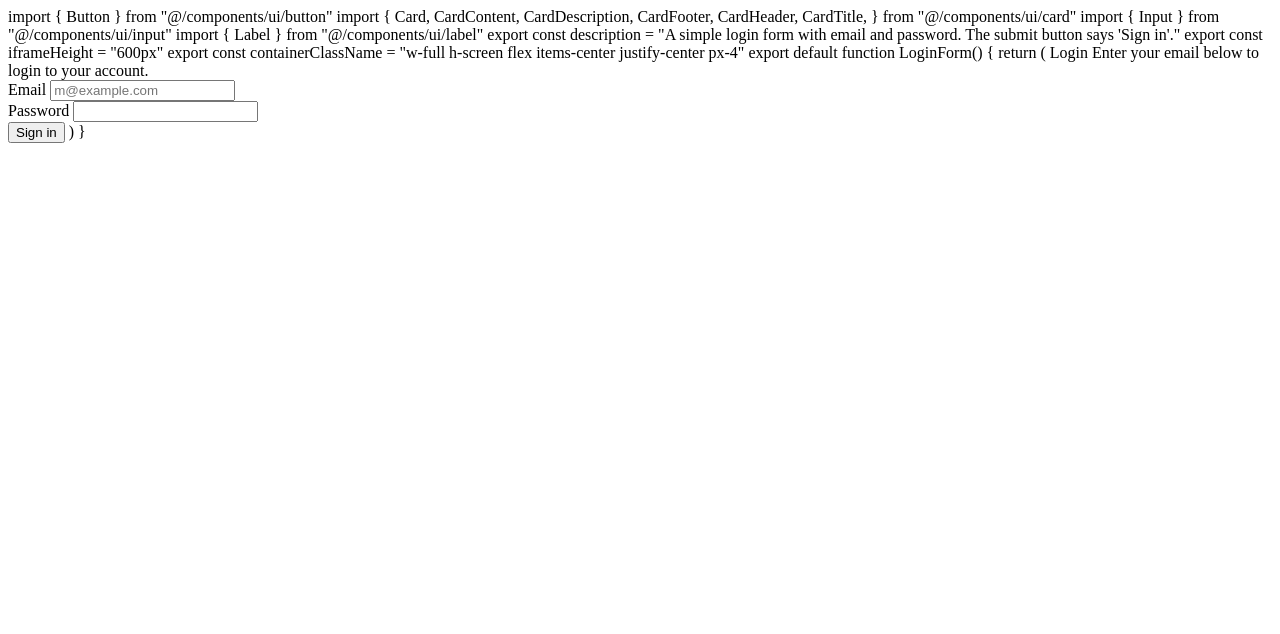
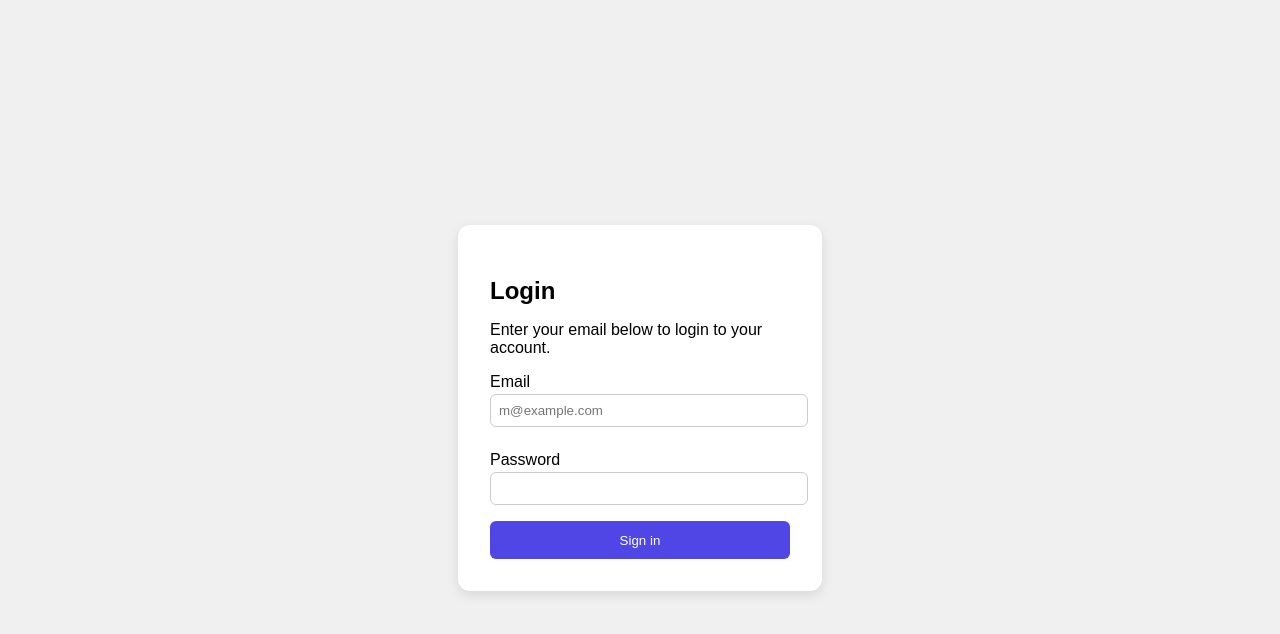
Before and after one commit to Govenn/Netffest, a plain HTML site: page index.html in a window 1280 px wide. Drawn offline with Linux system fonts and the light colour scheme.

Commit message:
Replace React login form with HTML form

```diff
--- a/index.html
+++ b/index.html
@@ -1,45 +1,43 @@
-import { Button } from "@/components/ui/button"
-import {
-  Card,
-  CardContent,
-  CardDescription,
-  CardFooter,
-  CardHeader,
-  CardTitle,
-} from "@/components/ui/card"
-import { Input } from "@/components/ui/input"
-import { Label } from "@/components/ui/label"
-
-export const description =
-  "A simple login form with email and password. The submit button says 'Sign in'."
-
-export const iframeHeight = "600px"
-
-export const containerClassName =
-  "w-full h-screen flex items-center justify-center px-4"
-
-export default function LoginForm() {
-  return (
-    <Card className="w-full max-w-sm">
-      <CardHeader>
-        <CardTitle className="text-2xl">Login</CardTitle>
-        <CardDescription>
-          Enter your email below to login to your account.
-        </CardDescription>
-      </CardHeader>
-      <CardContent className="grid gap-4">
-        <div className="grid gap-2">
-          <Label htmlFor="email">Email</Label>
-          <Input id="email" type="email" placeholder="m@example.com" required />
-        </div>
-        <div className="grid gap-2">
-          <Label htmlFor="password">Password</Label>
-          <Input id="password" type="password" required />
-        </div>
-      </CardContent>
-      <CardFooter>
-        <Button className="w-full">Sign in</Button>
-      </CardFooter>
-    </Card>
-  )
-}
+<!DOCTYPE html>
+<html lang="en">
+<head>
+  <meta charset="UTF-8">
+  <meta name="viewport" content="width=device-width, initial-scale=1.0">
+  <title>Login</title>
+  <style>
+    body {
+      display: flex;
+      justify-content: center;
+      align-items: center;
+      height: 100vh;
+      font-family: sans-serif;
+      background: #f0f0f0;
+    }
+    .card {
+      background: white;
+      padding: 2rem;
+      border-radius: 12px;
+      box-shadow: 0 4px 12px rgba(0,0,0,0.1);
+      width: 300px;
+    }
+    .card h2 { margin-bottom: 0.5rem; }
+    .card label { display: block; margin: 0.5rem 0 0.2rem; }
+    .card input { width: 100%; padding: 0.5rem; margin-bottom: 1rem; border-radius: 6px; border: 1px solid #ccc; }
+    .card button { width: 100%; padding: 0.7rem; border: none; background: #4f46e5; color: white; border-radius: 6px; cursor: pointer; }
+    .card button:hover { background: #3730a3; }
+  </style>
+</head>
+<body>
+  <div class="card">
+    <h2>Login</h2>
+    <p>Enter your email below to login to your account.</p>
+    <form>
+      <label for="email">Email</label>
+      <input id="email" type="email" placeholder="m@example.com" required>
+      <label for="password">Password</label>
+      <input id="password" type="password" required>
+      <button type="submit">Sign in</button>
+    </form>
+  </div>
+</body>
+</html>
```
